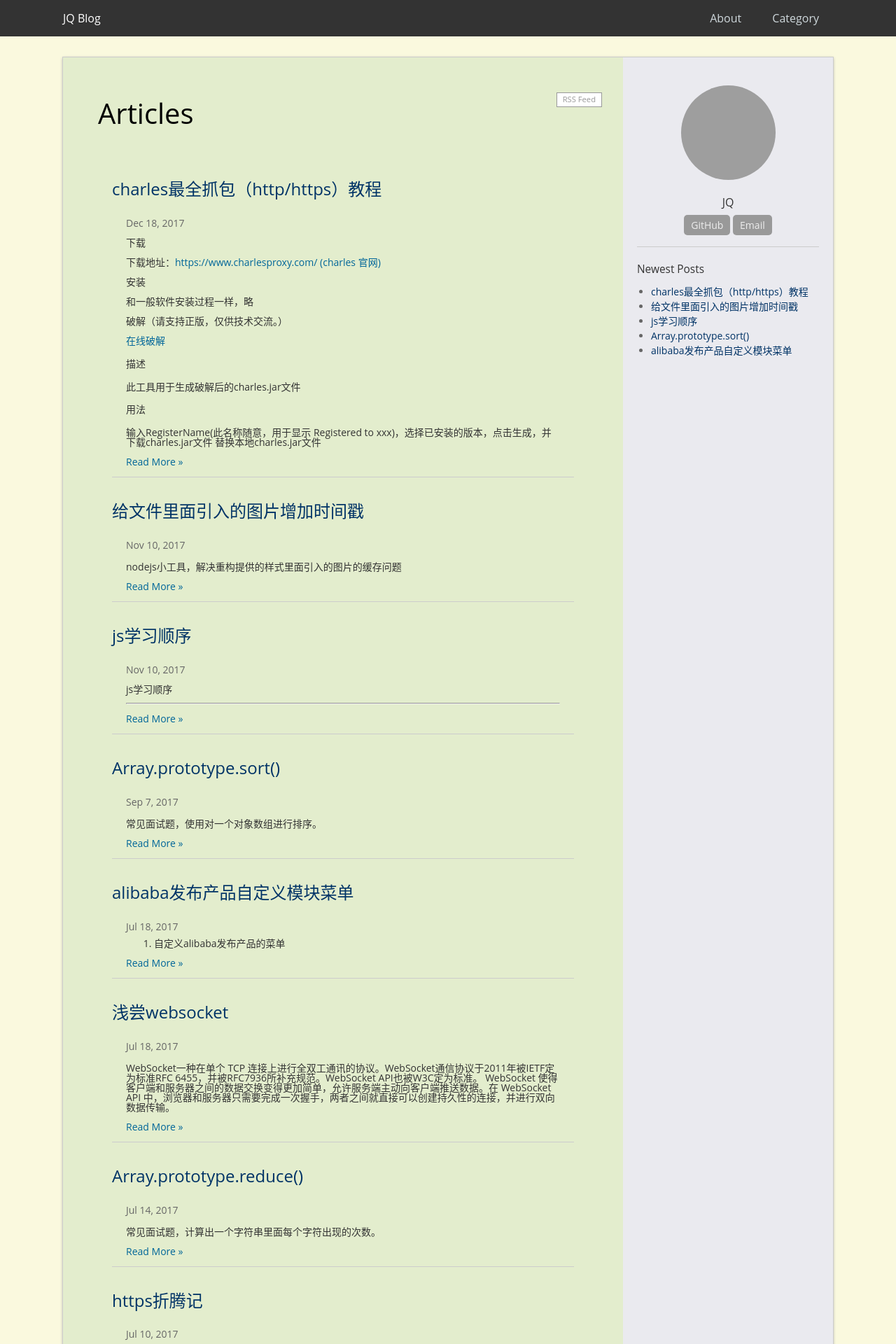
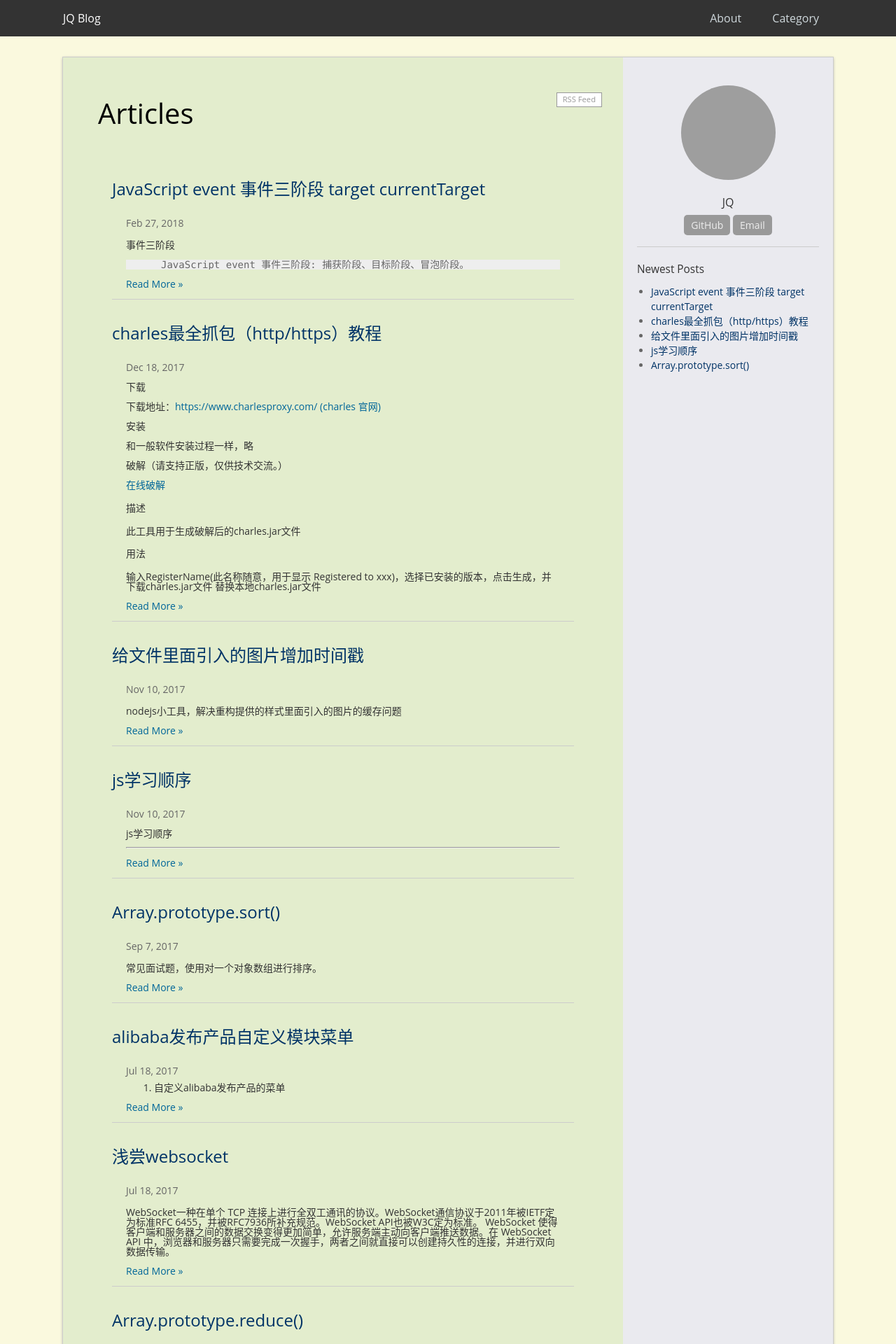
Before and after one commit to jqroom/jqroom.com, a Jekyll site: the page built from docs/index.html, in a window 1280 px wide. Shown: the top 1920 px of the page at 70% size. Built offline with Jekyll 4.4.1, drawn with Linux system fonts in a browser that asks for light colours; the list of posts is cut into pages by our own code; some of the changed text lies outside the part shown; grey boxes are pictures that could not be loaded.

Commit message:
修改样式，增加了一篇博客

```diff
--- a/docs/_config.yml
+++ b/docs/_config.yml
@@ -24,7 +24,7 @@ github_username:  jqroom
 #duoshuo_shortname: xxx  # get one: http://duoshuo.com/create-site/
 
 permalink: /archivers/:title
-gems:
+plugins:
  - jekyll-paginate
  - jekyll-gist
  - jemoji
--- /dev/null
+++ b/docs/_posts/2018-02-27-techstack-js-event.md
@@ -0,0 +1,24 @@
+---
+layout: post
+title: "JavaScript event 事件三阶段 target currentTarget"
+date: '2018-02-27 11:19'
+categories: techstack
+permalink: /techstack/js/20180227/event
+---
+
+### 事件三阶段
+    JavaScript event 事件三阶段: 捕获阶段、目标阶段、冒泡阶段。
+
+### target和currentTarget的区别
+    document.body.addEventListener('click', function(event){
+        // event.target 是当前点击的元素
+        // event.currentTarget 是当前事件绑定在的那个元素，此时是body元素
+        }, false);
+
+    第三个参数是指在DOM树中，注册了该listener的元素，是否会先于它下方的任何事件目标，接收到该事件。若为true，则是以捕获阶段的顺序执行绑定的事件；若为false，则是以冒泡阶段的顺序执行绑定的事件，同一个元素上，先绑定的事件先执行
+
+### 参考
+- [浏览器事件模型中捕获阶段、目标阶段、冒泡阶段实例详解](https://segmentfault.com/a/1190000003482372)
+- [MDN eventTarget.addEventListener](https://developer.mozilla.org/zh-CN/docs/Web/API/EventTarget/addEventListener)
+- [MDN event.target](https://developer.mozilla.org/zh-CN/docs/Web/API/Event/target)
+- [MDN event.currentTarget](https://developer.mozilla.org/zh-CN/docs/Web/API/Event/currentTarget)
--- a/docs/_sass/_base.scss
+++ b/docs/_sass/_base.scss
@@ -38,6 +38,7 @@ pre, pre code {
 }
 pre code {
 	padding: 0;
+	white-space: pre-wrap;
 }
 .hide {
     display: none;
--- a/docs/_sass/_syntax-highlighting.scss
+++ b/docs/_sass/_syntax-highlighting.scss
@@ -10,7 +10,7 @@
     .p { color: #f8f8f2 } /* Punctuation */
     .cm { color: #75715e } /* Comment.Multiline */
     .cp { color: #75715e } /* Comment.Preproc */
-    .c1 { color: #75715e } /* Comment.Single */
+    .c1 { color: #bfb898 } /* Comment.Single */
     .cs { color: #75715e } /* Comment.Special */
     .ge { font-style: italic } /* Generic.Emph */
     .gs { font-weight: bold } /* Generic.Strong */
--- a/docs/js/easybook.js
+++ b/docs/js/easybook.js
@@ -185,7 +185,7 @@ function RealLoad(){
         document.querySelector('.col-main')
     );
 
-    SelectAllize("pre.highlight", "Dblclick to select all");
+    // SelectAllize("pre.highlight", "Dblclick to select all");
 
     var imgs = document.querySelectorAll('.post-content > p > img');
     for(var i=imgs.length; i--;){
```
